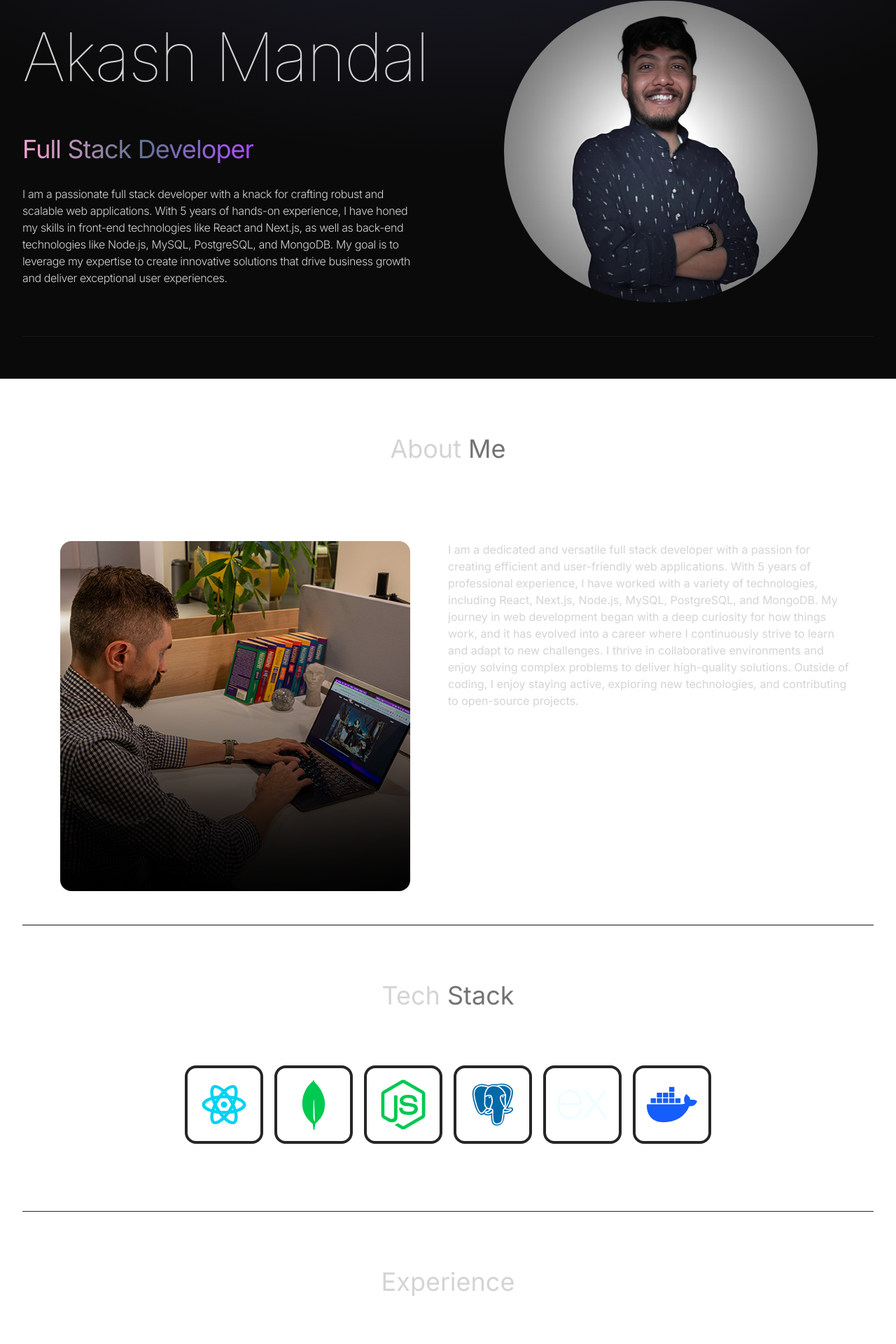
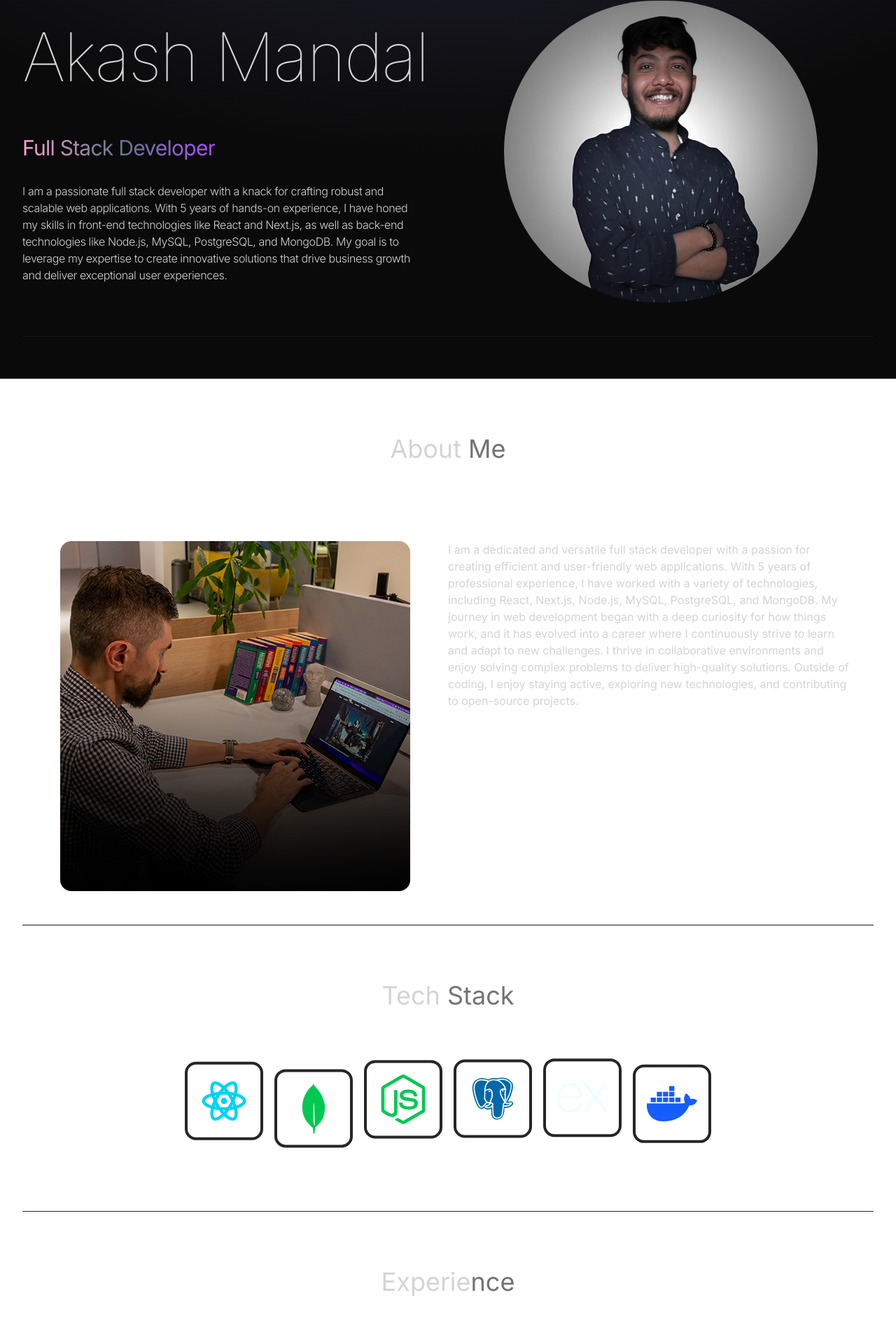
Before and after one commit to AkashMandal1997/my-portfolio, a React (Vite) app: page / in a window 1280 px wide. Shown: the part 259-2179 px from the top of the page at 70% size. Built offline with nearby package versions, Linux system fonts and the light colour scheme.

Commit message:
Added animations

```diff
--- a/package.json
+++ b/package.json
@@ -11,6 +11,7 @@
   },
   "dependencies": {
     "@tailwindcss/vite": "^4.1.11",
+    "motion": "^12.23.12",
     "react": "^19.1.0",
     "react-dom": "^19.1.0",
     "react-icons": "^5.5.0"
--- a/src/App.jsx
+++ b/src/App.jsx
@@ -6,6 +6,7 @@
 import "./index.css";
 import Experiences from "./components/Experiences";
 import Projects from "./components/Projects";
+import Contact from "./components/Contact";
 
 const App = () => {
   return (
@@ -21,6 +22,7 @@
         <Techstack />
         <Experiences />
         <Projects />
+        <Contact />
       </div>
     </div>
   );
--- a/src/components/About.jsx
+++ b/src/components/About.jsx
@@ -1,22 +1,39 @@
 import aboutImg from "../assets/about.jpg";
 import { ABOUT_TEXT } from "../constants";
+import { motion } from "framer-motion";
+
 const About = () => {
   return (
     <div className="border-b border-neutral-900 pb-4">
-      <h2 className="my-20 text-center text-4xl">
+      <motion.h2
+        whileInView={{ opacity: 1, y: 0 }}
+        initial={{ opacity: 0, y: -100 }}
+        transition={{ duration: 0.5 }}
+        className="my-20 text-center text-4xl"
+      >
         About <span className="text-neutral-500">Me</span>
-      </h2>
+      </motion.h2>
       <div className="flex flex-wrap">
-        <div className="w-full lg:w-1/2 lg:p-8">
+        <motion.div
+          whileInView={{ opacity: 1, x: 0 }}
+          initial={{ opacity: 0, x: -100 }}
+          transition={{ duration: 0.5 }}
+          className="w-full lg:w-1/2 lg:p-8"
+        >
           <div className="flex items-center justify-center">
             <img className="rounded-2xl" src={aboutImg} alt="About Image" />
           </div>
-        </div>
-        <div className="w-full lg:w-1/2">
+        </motion.div>
+        <motion.div
+          whileInView={{ opacity: 1, x: 0 }}
+          initial={{ opacity: 0, x: 100 }}
+          transition={{ duration: 0.5 }}
+          className="w-full lg:w-1/2"
+        >
           <div className="flex justify-center lg:justify-start">
             <p className="my-2 max-w-xl py-6">{ABOUT_TEXT}</p>
           </div>
-        </div>
+        </motion.div>
       </div>
     </div>
   );
--- /dev/null
+++ b/src/components/Contact.jsx
@@ -0,0 +1,47 @@
+import { CONTACT } from "../constants";
+import { motion } from "framer-motion";
+
+const Contact = () => {
+  return (
+    <div className="border-b border-neutral-900 pb-20">
+      <motion.h2
+        whileInView={{ opacity: 1, y: 0 }}
+        initial={{ opacity: 0, y: -100 }}
+        transition={{ duration: 0.5 }}
+        className="my-10 text-center text-4xl"
+      >
+        Contact
+        <span className="text-neutral-500"> Me</span>
+      </motion.h2>
+      <div className="text-center tracking-tighter">
+        <motion.p
+          whileInView={{ opacity: 1, x: 0 }}
+          initial={{ opacity: 0, x: -100 }}
+          transition={{ duration: 1 }}
+          className="my-4"
+        >
+          {CONTACT.address}
+        </motion.p>
+        <motion.p
+          whileInView={{ opacity: 1, x: 0 }}
+          initial={{ opacity: 0, x: -100 }}
+          transition={{ duration: 1 }}
+          className="my-4"
+        >
+          {CONTACT.phoneNo}
+        </motion.p>
+        <motion.a
+          whileInView={{ opacity: 1, y: 0 }}
+          initial={{ opacity: 0, y: 100 }}
+          transition={{ duration: 1 }}
+          href="#"
+          className="border-b hover:text-neutral-400"
+        >
+          {CONTACT.email}
+        </motion.a>
+      </div>
+    </div>
+  );
+};
+
+export default Contact;
--- a/src/components/Experiences.jsx
+++ b/src/components/Experiences.jsx
@@ -1,16 +1,34 @@
 import { EXPERIENCES } from "../constants";
+import { motion } from "framer-motion";
 
 const Experiences = () => {
   return (
     <div className="border-b border-neutral-900 pb-4">
-      <h2 className="my-20 text-center text-4xl">Experience</h2>
+      <motion.h2
+        whileInView={{ opacity: 1, y: 0 }}
+        initial={{ opacity: 0, y: -100 }}
+        transition={{ duration: 0.5 }}
+        className="my-20 text-center text-4xl"
+      >
+        Experie<span className="text-neutral-500">nce</span>
+      </motion.h2>
       <div>
         {EXPERIENCES.map((experience, index) => (
           <div key={index} className="mb-8 flex flex-wrap lg:justify-center">
-            <div className="w-full lg:w-1/4">
+            <motion.div
+              whileInView={{ opacity: 1, x: 0 }}
+              initial={{ opacity: 0, x: -100 }}
+              transition={{ duration: 1 }}
+              className="w-full lg:w-1/4"
+            >
               <p className="mb-2 text-sm text-neutral-400">{experience.year}</p>
-            </div>
-            <div className="w-full max-w-xl lg:w-3/4">
+            </motion.div>
+            <motion.div
+              whileInView={{ opacity: 1, x: 0 }}
+              initial={{ opacity: 0, x: 100 }}
+              transition={{ duration: 1 }}
+              className="w-full max-w-xl lg:w-3/4"
+            >
               <h6 className="mb-2 font-semibold">
                 {experience.role} -{" "}
                 <span className="text-sm text-purple-100">
@@ -19,14 +37,17 @@
               </h6>
               <p className="mb-4 text-neutral-400">{experience.description}</p>
               {experience.technologies.map((tech, index) => (
-                <span
+                <motion.span
+                  whileInView={{ opacity: 1, y: 0 }}
+                  initial={{ opacity: 0, y: 20 }}
+                  transition={{ duration: 0.5, delay: index * 0.1 }}
                   key={index}
                   className="mr-2 mt-4 rounded bg-neutral-900 px-2 py-1 text-sm font-medium text-purple-800"
                 >
                   {tech}
-                </span>
+                </motion.span>
               ))}
-            </div>
+            </motion.div>
           </div>
         ))}
       </div>
--- a/src/components/Hero.jsx
+++ b/src/components/Hero.jsx
@@ -1,26 +1,57 @@
 import { HERO_CONTENT } from "../constants";
 import profilePic from "../assets/profile.jpg";
+import { motion } from "framer-motion";
 
+const container = (delay) => ({
+  hidden: { x: -100, opacity: 0 },
+
+  visible: { x: 0, opacity: 1, transition: { duration: 0.5, delay: delay } },
+});
 const Hero = () => {
   return (
     <div className="border-b border-neutral-900 pb-4 lg:mb-35">
       <div className="flex flex-wrap">
         <div className="w-full lg:w-1/2">
           <div className="flex flex-col items-center lg:items-start">
-            <h1 className="pb-16 text-6xl font-thin tracking-tight lg:mt-16 lg:text-8xl">
+            <motion.h1
+              variants={container(0)}
+              initial="hidden"
+              animate="visible"
+              className="pb-16 text-6xl font-thin tracking-tight lg:mt-16 lg:text-8xl"
+            >
               Akash Mandal
-            </h1>
-            <span className="bg-gradient-to-r from-pink-300 via-slate-500 to-purple-500 bg-clip-text text-4xl tracking-tight text-transparent">
+            </motion.h1>
+            <motion.span
+              variants={container(0.5)}
+              initial="hidden"
+              animate="visible"
+              className="bg-gradient-to-r from-pink-300 via-slate-500 to-purple-500 bg-clip-text text-3xl tracking-tight text-transparent"
+            >
               Full Stack Developer
-            </span>
-            <p className="my-2 max-w-xl py-6 font-light tracking-tight">
+            </motion.span>
+            <motion.p
+              variants={container(1)}
+              initial="hidden"
+              animate="visible"
+              className="my-2 max-w-xl py-6 font-light tracking-tight"
+            >
               {HERO_CONTENT}
-            </p>
+            </motion.p>
           </div>
         </div>
         <div className="w-full lg:w-1/2 lg:p-8">
           <div className="w-full max-w-md mx-auto">
-            <img src={profilePic} className=" w-auto h-full rounded-full shadow-inner" alt="profile picture"></img>
+            <motion.img
+              initial={{ x: 100, opacity: 0 }}
+              animate={{ x: 0, opacity: 1 }}
+              transition={{
+                duration: 1,
+                delay: 1.2,
+              }}
+              src={profilePic}
+              className=" w-auto h-full rounded-full shadow-inner"
+              alt="profile picture"
+            />
           </div>
         </div>
       </div>
--- a/src/components/Techstack.jsx
+++ b/src/components/Techstack.jsx
@@ -4,33 +4,86 @@
 import { BiLogoPostgresql } from "react-icons/bi";
 import { SiExpress } from "react-icons/si";
 import { FaDocker } from "react-icons/fa";
+import { motion } from "framer-motion";
+
+const iconVariants = (duration) => ({
+  initial: { y: -10 },
+  animate: {
+    y: [10, -10],
+    transition: {
+      duration: duration,
+      repeat: Infinity,
+      repeatType: "reverse",
+    },
+  },
+});
 
 const Techstack = () => {
   return (
     <div className="border-b border-neutral-800 pb-24">
-      <h2 className="my-20 text-center text-4xl">
+      <motion.h2
+        whileInView={{ opacity: 1, y: 0 }}
+        initial={{ opacity: 0, y: -100 }}
+        transition={{ duration: 1.5 }}
+        className="my-20 text-center text-4xl"
+      >
         Tech <span className="text-neutral-500">Stack</span>
-      </h2>
-      <div className="flex flex-wrap items-center justify-center gap-4">
-        <div className="rounded-2xl border-4 border-neutral-800 p-4">
+      </motion.h2>
+      <motion.div
+        whileInView={{ opacity: 1, x: 0 }}
+        initial={{ opacity: 0, x: -100 }}
+        transition={{ duration: 1.5 }}
+        className="flex flex-wrap items-center justify-center gap-4"
+      >
+        <motion.div
+          variants={iconVariants(2.5)}
+          initial="initial"
+          animate="animate"
+          className="rounded-2xl border-4 border-neutral-800 p-4"
+        >
           <RiReactjsLine className="text-7xl text-cyan-400 " />
-        </div>
-        <div className="rounded-2xl border-4 border-neutral-800 p-4">
+        </motion.div>
+        <motion.div
+          variants={iconVariants(3)}
+          initial="initial"
+          animate="animate"
+          className="rounded-2xl border-4 border-neutral-800 p-4"
+        >
           <SiMongodb className="text-7xl text-green-500 " />
-        </div>
-        <div className="rounded-2xl border-4 border-neutral-800 p-4">
+        </motion.div>
+        <motion.div
+          variants={iconVariants(5)}
+          initial="initial"
+          animate="animate"
+          className="rounded-2xl border-4 border-neutral-800 p-4"
+        >
           <FaNodeJs className="text-7xl text-green-500 " />
-        </div>
-        <div className="rounded-2xl border-4 border-neutral-800 p-4">
+        </motion.div>
+        <motion.div
+          variants={iconVariants(2)}
+          initial="initial"
+          animate="animate"
+          className="rounded-2xl border-4 border-neutral-800 p-4"
+        >
           <BiLogoPostgresql className="text-7xl text-sky-700 " />
-        </div>
-        <div className="rounded-2xl border-4 border-neutral-800 p-4">
+        </motion.div>
+        <motion.div
+          variants={iconVariants(6)}
+          initial="initial"
+          animate="animate"
+          className="rounded-2xl border-4 border-neutral-800 p-4"
+        >
           <SiExpress className="text-7xl text-cyan-50 " />
-        </div>
-        <div className="rounded-2xl border-4 border-neutral-800 p-4">
+        </motion.div>
+        <motion.div
+          variants={iconVariants(4)}
+          initial="initial"
+          animate="animate"
+          className="rounded-2xl border-4 border-neutral-800 p-4"
+        >
           <FaDocker className="text-7xl text-blue-600 " />
-        </div>
-      </div>
+        </motion.div>
+      </motion.div>
     </div>
   );
 };
```
Also changed, not shown: src/components/Projects.jsx (+28 -8 lines), 1 other file (tests, documents, lock files or other folders).
